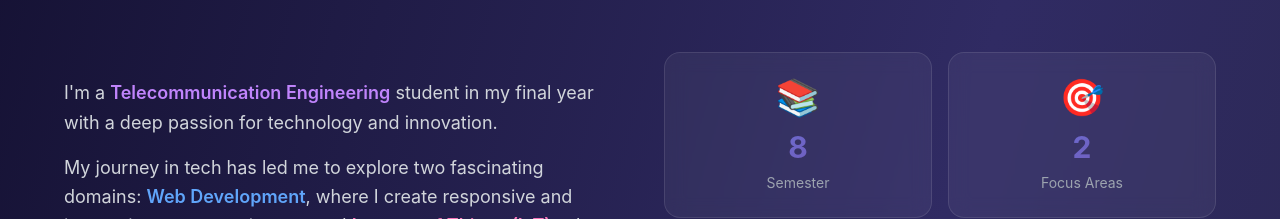
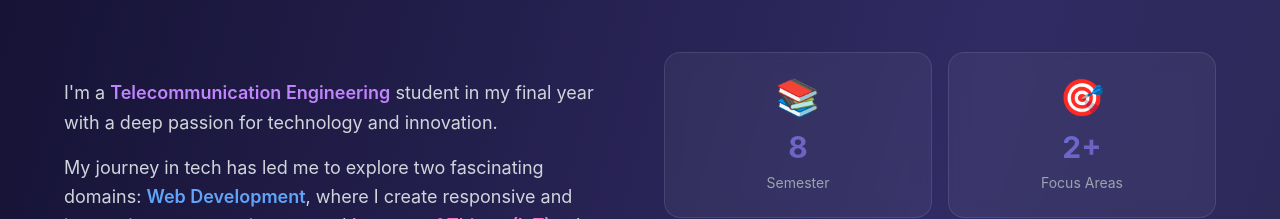
Before and after one commit to Raihan9102/portfolio-react, a React (Vite) app: page / in a window 1280 px wide. Shown: the part 980-1199 px from the top of the page. Built offline with nearby package versions, Linux system fonts and the light colour scheme.

Commit message:
Update About.jsx

```diff
--- a/src/components/About.jsx
+++ b/src/components/About.jsx
@@ -4,7 +4,7 @@ import { motion } from "framer-motion";
 const About = () => {
   const stats = [
     { label: "Semester", value: "8", icon: "📚" },
-    { label: "Focus Areas", value: "2", icon: "🎯" },
+    { label: "Focus Areas", value: "2+", icon: "🎯" },
     { label: "Projects", value: "2", icon: "💼" },
     { label: "Tech Stack", value: "12+", icon: "⚡" },
   ];
```
